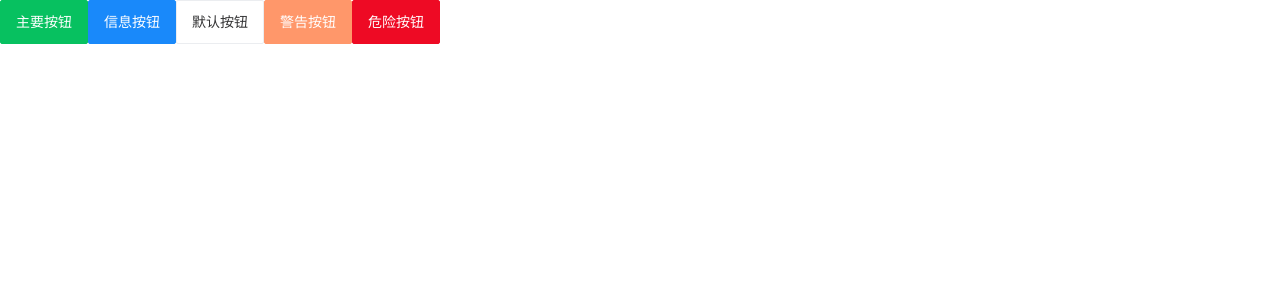
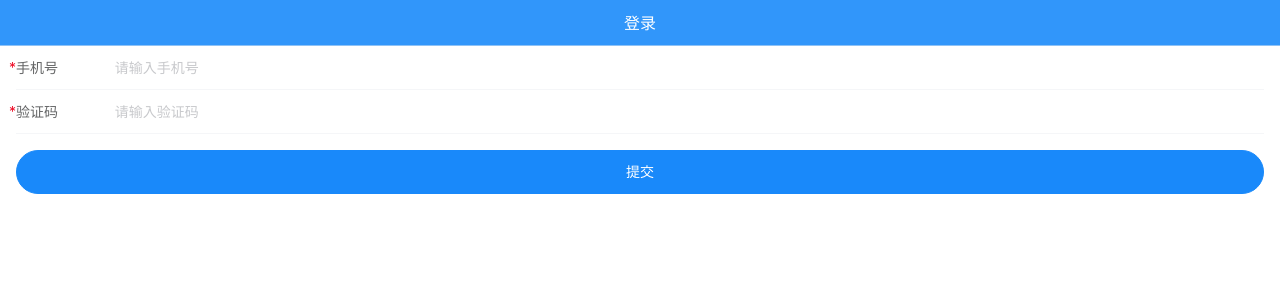
Before and after one commit to Arno-2021/hm-news, a Vue app: page /#/login in a window 1280 px wide. Shown: the top 300 px of the page. Built offline with nearby package versions, Linux system fonts and the light colour scheme.

Commit message:
登录页面初步搭建完成

```diff
--- a/src/App.vue
+++ b/src/App.vue
@@ -1,10 +1,5 @@
 <template>
   <div id="app">
-    <van-button type="primary">主要按钮</van-button>
-    <van-button type="info">信息按钮</van-button>
-    <van-button type="default">默认按钮</van-button>
-    <van-button type="warning">警告按钮</van-button>
-    <van-button type="danger">危险按钮</van-button>
     <router-view />
   </div>
 </template>
--- a/src/main.js
+++ b/src/main.js
@@ -2,8 +2,8 @@ import Vue from 'vue'
 import App from './App.vue'
 import router from './router'
 import store from './store'
+import '@/utils/vant.js'
 import '@/style/base.less'
-import '@/utils/vant.js'
 import 'amfe-flexible'
 Vue.config.productionTip = false
 
--- a/src/router/index.js
+++ b/src/router/index.js
@@ -1,9 +1,15 @@
 import Vue from 'vue'
 import VueRouter from 'vue-router'
-
+import Login from '@/views/login'
+import Layout from '@/views/layout'
+import NotFound from '@/views/404'
 Vue.use(VueRouter)
 
-const routes = []
+const routes = [
+  { path: '/', component: Layout },
+  { path: '/login', component: Login },
+  { path: '*', component: NotFound }
+]
 
 const router = new VueRouter({
   routes
--- a/src/style/base.less
+++ b/src/style/base.less
@@ -8,3 +8,9 @@ body {
   // 覆盖body的行内fontSize大小
   font-size: 16px !important;
 }
+.van-nav-bar {
+  background-color: #3196fa;
+  .van-nav-bar__title {
+    color: #fff;
+  }
+}
--- a/src/utils/vant.js
+++ b/src/utils/vant.js
@@ -1,5 +1,8 @@
 import Vue from 'vue'
-import { Button, Icon } from 'vant'
+import { Button, Icon, NavBar, Form, Field } from 'vant'
 
+Vue.use(Form)
+Vue.use(Field)
 Vue.use(Button)
+Vue.use(NavBar)
 Vue.use(Icon)
--- /dev/null
+++ b/src/views/404/index.vue
@@ -0,0 +1,11 @@
+<template>
+  <div>404页面</div>
+</template>
+
+<script>
+export default {
+  name: 'NotFound'
+}
+</script>
+
+<style lang="less" scoped></style>
--- /dev/null
+++ b/src/views/layout/index.vue
@@ -0,0 +1,11 @@
+<template>
+  <div>首页页面</div>
+</template>
+
+<script>
+export default {
+  name: 'Layout'
+}
+</script>
+
+<style lang="less" scoped></style>
--- /dev/null
+++ b/src/views/login/index.vue
@@ -0,0 +1,62 @@
+<template>
+  <div>
+    <van-nav-bar title="登录" />
+    <van-form @submit="onSubmit">
+      <van-field
+        v-model="tel"
+        label="手机号"
+        required
+        placeholder="请输入手机号"
+        :rules="rules.tel"
+      />
+      <van-field
+        v-model="code"
+        type="number"
+        required
+        label="验证码"
+        placeholder="请输入验证码"
+        :rules="rules.code"
+      />
+      <div style="margin: 16px;">
+        <van-button round block type="info" native-type="submit"
+          >提交</van-button
+        >
+      </div>
+    </van-form>
+  </div>
+</template>
+
+<script>
+export default {
+  name: 'Login',
+  data() {
+    return {
+      tel: '',
+      code: '',
+      rules: {
+        tel: [
+          { required: true, message: '请填写用户名' },
+          {
+            pattern: /^(0|86|17951)?(13[0-9]|15[012356789]|166|17[3678]|18[0-9]|14[57])[0-9]{8}$/,
+            message: '请输入正确的手机号码'
+          }
+        ],
+        code: [
+          { required: true, message: '请填写密码' },
+          {
+            pattern: /^\d{6}$/,
+            message: '请输入正确的验证码'
+          }
+        ]
+      }
+    }
+  },
+  methods: {
+    onSubmit() {
+      console.log('发送中')
+    }
+  }
+}
+</script>
+
+<style lang="less" scoped></style>
```
